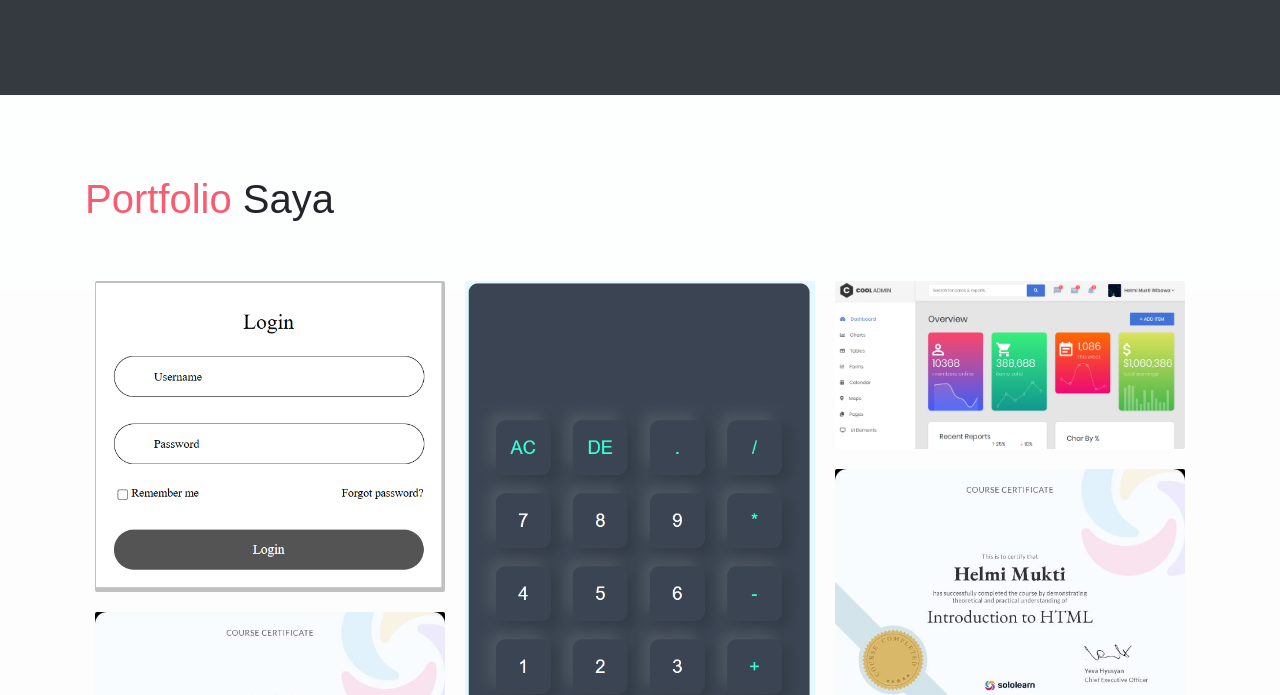
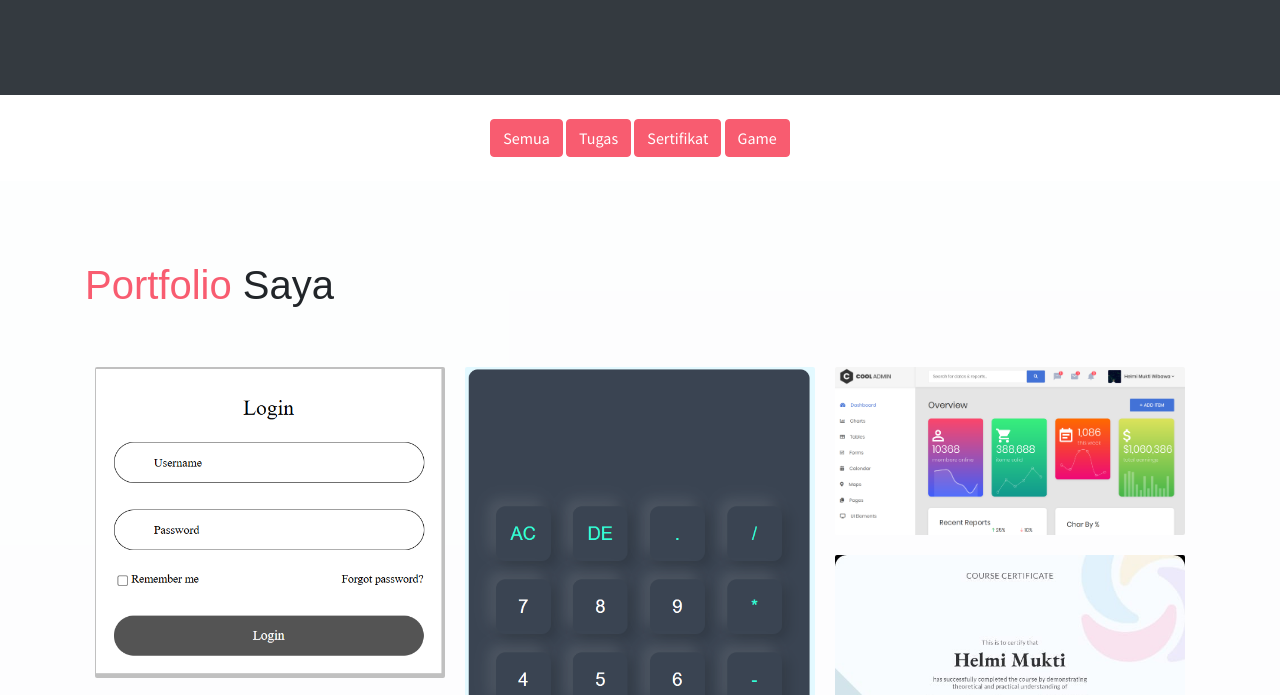
Before and after one commit to helmimuktiwibawa/Helmi, a plain HTML site: page index.html in a window 1280 px wide. Shown: the part 1234-1929 px from the top of the page. Drawn offline with Linux system fonts and the light colour scheme; some packages are replaced by stand-ins of ours.

Commit message:
Update index.html

```diff
--- a/index.html
+++ b/index.html
@@ -120,6 +120,13 @@
         <div class="container text-center">
         </div>
     </section>
+    <div class="container text-center my-4">
+        <button class="btn btn-primary filter-btn" data-filter="all">Semua</button>
+        <button class="btn btn-primary filter-btn" data-filter="tugas">Tugas</button>
+        <button class="btn btn-primary filter-btn" data-filter="sertifikat">Sertifikat</button>
+        <button class="btn btn-primary filter-btn" data-filter="game">Game</button>
+    </div>
+
 
     <!-- Portfolio Section -->
     <section class="section bg-custom-gray" id="portfolio">
@@ -265,6 +272,10 @@
             </div>
         </div>
     </section>
+    <div class="maps">
+        <iframe src="https://www.google.com/maps/embed?pb=!1m18!1m12!1m3!1d3965.3950414924084!2d106.69339445409689!3d-6.342855886844206!2m3!1f0!2f0!3f0!3m2!1i1024!2i768!4f13.1!3m3!1m2!1s0x2e69e50078ae00b1%3A0x81a60674ba49b072!2sUnpam%20Viktor!5e0!3m2!1sen!2sid!4v1736151966122!5m2!1sen!2sid" width="800" height="600" style="border:0;" allowfullscreen="" loading="lazy" referrerpolicy="no-referrer-when-downgrade"></iframe>
+    </div>
+
     <!-- End of portfolio section -->
 
     <footer class="footer py-3">
@@ -291,5 +302,6 @@
     <!-- JohnDoe js -->
     <script src="assets/js/johndoe.js"></script>
 
+
 </body>
 </html>
```
